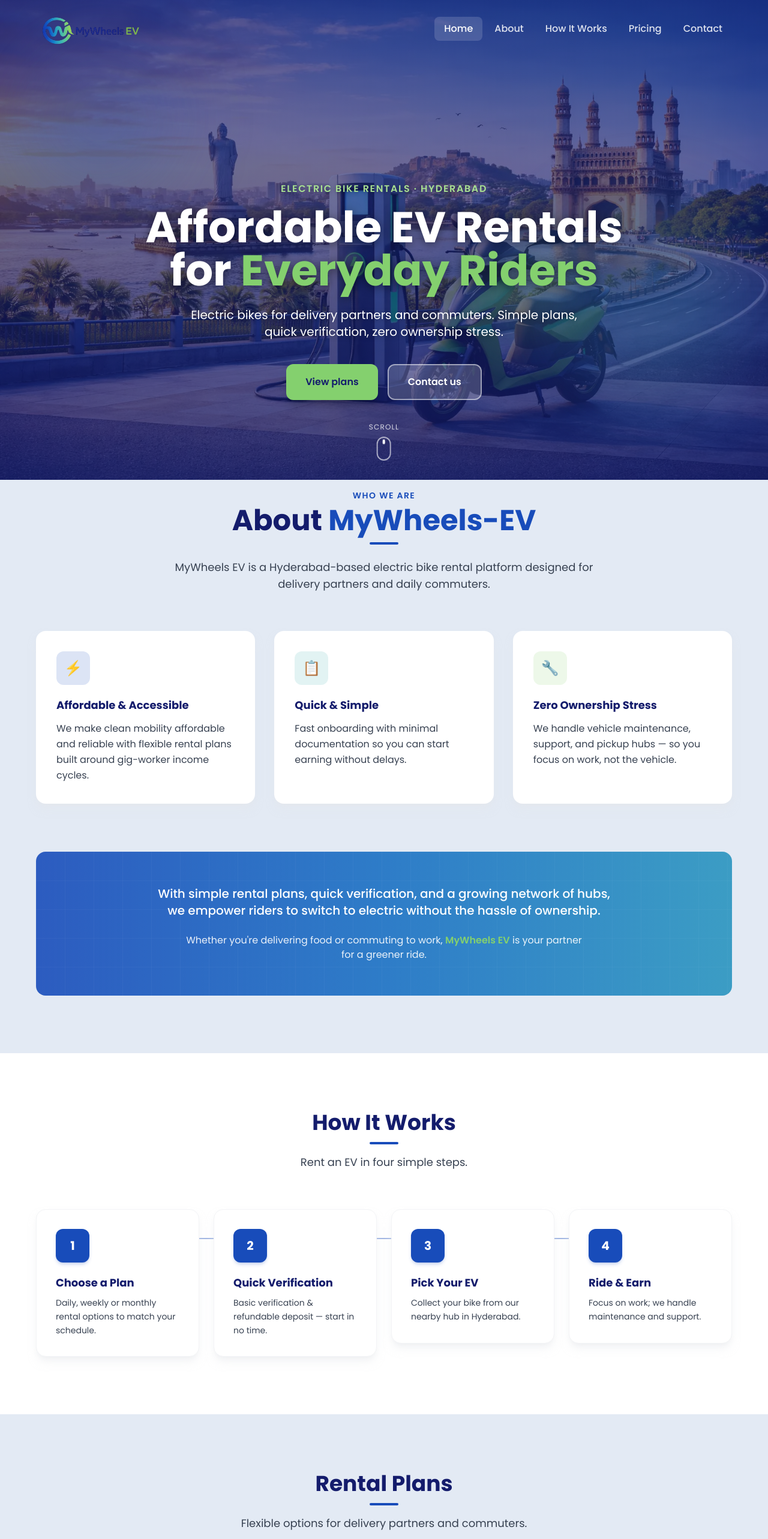
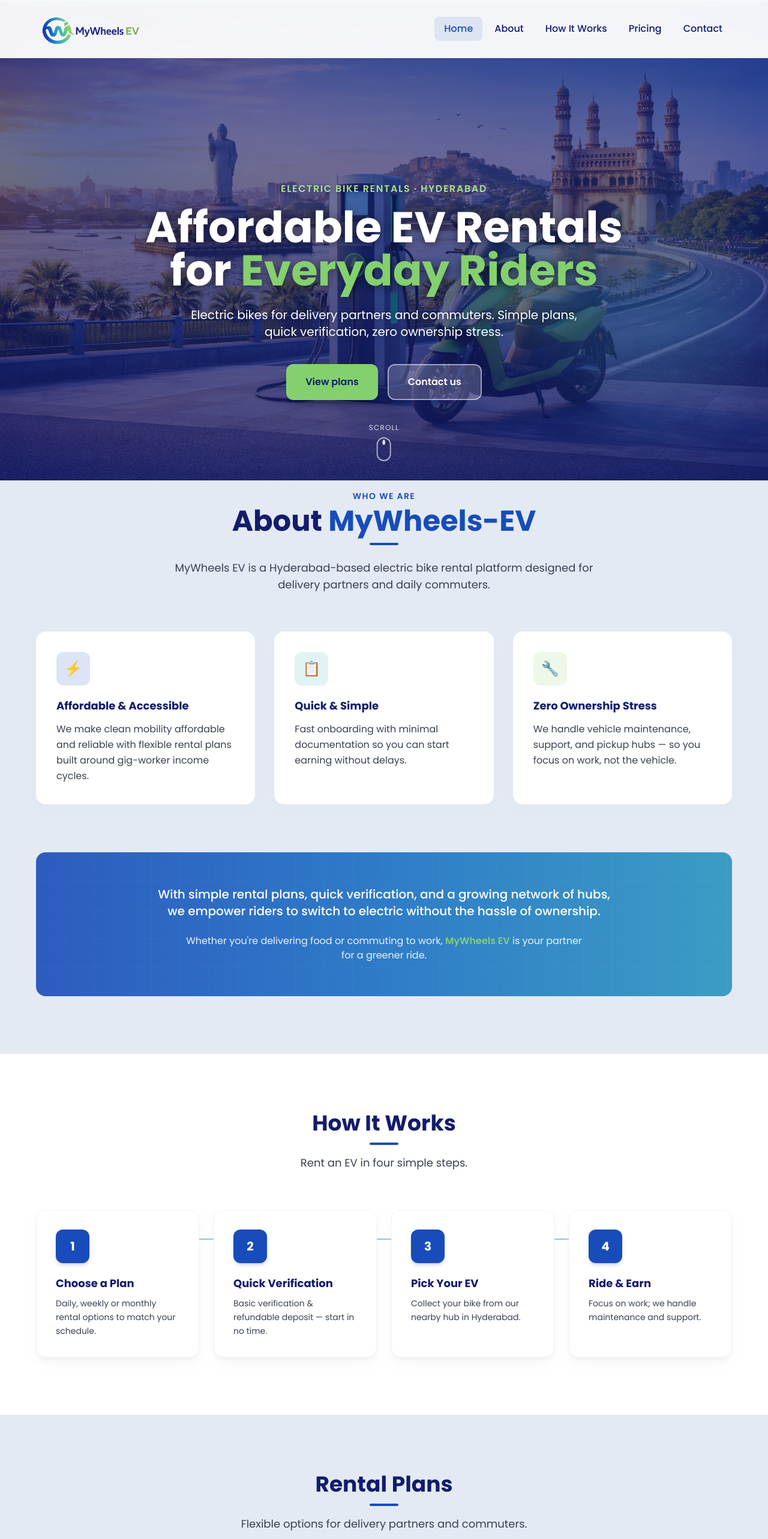
Before and after one commit to karan-singare/mywheels-ev, a React (Vite) app: page / in a window 1280 px wide. Shown: the top 2566 px of the page at 60% size. Built offline with nearby package versions, Linux system fonts and the light colour scheme.

Commit message:
Add Navbar component and enhance ContactUs and CTAStrip components

```diff
--- a/src/App.tsx
+++ b/src/App.tsx
@@ -1,10 +1,12 @@
 import Footer from "./components/Footer";
+import Navbar from "./components/Navbar";
 import BackToTop from "./components/BackToTop";
 import Home from "./pages/Home";
 
 const App: React.FC = () => {
   return (
     <div className="bg-bg text-textMain font-poppins min-h-screen antialiased">
+      <Navbar />
       <main className="flex-grow">
         <Home />
       </main>
--- a/src/components/CTAStrip.tsx
+++ b/src/components/CTAStrip.tsx
@@ -23,7 +23,7 @@
               View plans
             </a>
             <a
-              href="#contact"
+              href="tel:+919121969734"
               className="inline-flex items-center justify-center px-8 py-4 rounded-xl font-semibold text-white border-2 border-white/80 hover:bg-white/15 transition-all duration-300"
             >
               Contact us
--- a/src/components/ContactUs.tsx
+++ b/src/components/ContactUs.tsx
@@ -9,29 +9,44 @@
       label: "Phone",
       value: "+91 91219 69734",
       icon: "📞",
+      href: "tel:+919121969734",
     },
     {
       label: "Email",
       value: "support@mywheelsev.in",
       icon: "✉️",
+      href: "mailto:support@mywheelsev.in",
     },
   ];
 
   return (
     <div className="max-w-4xl mx-auto">
       <div className="grid md:grid-cols-3 gap-8">
-        {items.map((item) => (
-          <div
-            key={item.label}
-            className="bg-white rounded-2xl p-8 shadow-lg shadow-gray-200/50 border border-gray-100 text-center hover:shadow-xl hover:border-primary/30 transition-all duration-300"
-          >
-            <div className="w-14 h-14 rounded-xl bg-primary/10 text-primary flex items-center justify-center text-2xl mx-auto mb-4">
-              {item.icon}
+        {items.map((item) => {
+          const cardClass = "bg-white rounded-2xl p-8 shadow-lg shadow-gray-200/50 border border-gray-100 text-center hover:shadow-xl hover:border-primary/30 transition-all duration-300 block";
+          const content = (
+            <>
+              <div className="w-14 h-14 rounded-xl bg-primary/10 text-primary flex items-center justify-center text-2xl mx-auto mb-4">
+                {item.icon}
+              </div>
+              <p className="text-dark font-semibold">{item.label}</p>
+              <p className="mt-1 text-muted">{item.value}</p>
+            </>
+          );
+          return item.href ? (
+            <a
+              key={item.label}
+              href={item.href}
+              className={cardClass}
+            >
+              {content}
+            </a>
+          ) : (
+            <div key={item.label} className={cardClass}>
+              {content}
             </div>
-            <p className="text-dark font-semibold">{item.label}</p>
-            <p className="mt-1 text-muted">{item.value}</p>
-          </div>
-        ))}
+          );
+        })}
       </div>
     </div>
   );
--- a/src/components/Hero.tsx
+++ b/src/components/Hero.tsx
@@ -1,10 +1,8 @@
-import Navbar from "./Navbar";
-
 const Hero: React.FC = () => {
   const bgImage = `${import.meta.env.BASE_URL}home-bg.webp`;
 
   return (
-    <section className="relative min-h-screen w-full flex flex-col overflow-hidden">
+    <section className="relative min-h-screen min-h-[100dvh] w-full flex flex-col -mt-24 pt-24">
       {/* Full-bleed background */}
       <div
         className="absolute inset-0 bg-cover bg-center bg-no-repeat"
@@ -26,10 +24,7 @@
       <div className="absolute bottom-32 right-10 w-80 h-80 bg-teal/20 rounded-full blur-3xl animate-float" style={{ animationDelay: "1s" }} aria-hidden />
       <div className="absolute top-1/2 right-1/4 w-40 h-40 bg-green/20 rounded-full blur-2xl animate-float" style={{ animationDelay: "2s" }} aria-hidden />
 
-      {/* Navbar over hero - sticky, blended */}
-      <Navbar />
-
-      {/* Hero content - with top padding so it sits below nav */}
+      {/* Hero content - pt-24 keeps it below the navbar */}
       <div className="relative z-10 flex flex-1 flex-col items-center justify-center px-6 md:px-16 pt-24 pb-6 text-center">
         <div className="max-w-4xl mx-auto">
           <p className="text-[#84d06e] text-sm md:text-base font-semibold uppercase tracking-widest mb-4 animate-fade-in-up drop-shadow-[0_1px_3px_rgba(0,0,0,0.4)]" style={{ color: "#a8e092" }}>
@@ -59,13 +54,17 @@
         </div>
       </div>
 
-      {/* Scroll indicator */}
-      <div className="absolute bottom-8 left-1/2 -translate-x-1/2 flex flex-col items-center gap-2 text-white/80">
+      {/* Scroll indicator - scrolls to About */}
+      <a
+        href="#about"
+        className="absolute bottom-8 left-1/2 -translate-x-1/2 flex flex-col items-center gap-2 text-white/80 hover:text-white transition-colors cursor-pointer"
+        aria-label="Scroll to next section"
+      >
         <span className="text-xs uppercase tracking-widest">Scroll</span>
         <div className="w-6 h-10 rounded-full border-2 border-white/60 flex justify-center pt-1">
           <div className="w-1 h-2 rounded-full bg-white animate-bounce" />
         </div>
-      </div>
+      </a>
     </section>
   );
 };
--- a/src/components/HowItWorks.tsx
+++ b/src/components/HowItWorks.tsx
@@ -8,19 +8,18 @@
 const HowItWorks: React.FC = () => {
   return (
     <div className="relative">
-      <div className="grid md:grid-cols-4 gap-8 md:gap-6">
+      <div className="grid md:grid-cols-4 gap-8 md:gap-6 items-stretch">
         {steps.map((step, i) => (
-          <div key={step.num} className="relative">
-            {/* Connecting line on desktop */}
+          <div key={step.num} className="relative flex flex-col">
             {i < steps.length - 1 && (
               <div className="hidden md:block absolute top-12 left-1/2 w-full h-0.5 bg-gradient-to-r from-primary/60 to-primary/20 z-0" style={{ width: "calc(100% + 1.5rem)" }} />
             )}
-            <div className="relative z-10 bg-white rounded-2xl p-8 shadow-lg shadow-gray-200/50 border border-gray-100 hover:shadow-xl hover:border-primary/30 transition-all duration-300 group">
-              <div className="w-14 h-14 rounded-xl bg-primary text-white font-bold text-xl flex items-center justify-center mb-5 group-hover:scale-110 transition-transform duration-300 shadow-md shadow-primary/20">
+            <div className="relative z-10 flex flex-col flex-1 min-h-full bg-white rounded-2xl p-8 shadow-lg shadow-gray-200/50 border border-gray-100 hover:shadow-xl hover:border-primary/30 transition-all duration-300 group">
+              <div className="w-14 h-14 rounded-xl bg-primary text-white font-bold text-xl flex items-center justify-center mb-5 group-hover:scale-110 transition-transform duration-300 shadow-md shadow-primary/20 shrink-0">
                 {step.num}
               </div>
               <h3 className="font-bold text-lg text-dark mb-2">{step.title}</h3>
-              <p className="text-muted text-sm leading-relaxed">{step.desc}</p>
+              <p className="text-muted text-sm leading-relaxed flex-1">{step.desc}</p>
             </div>
           </div>
         ))}
--- a/src/components/Navbar.tsx
+++ b/src/components/Navbar.tsx
@@ -22,18 +22,12 @@
   return active;
 }
 
-const HERO_SCROLL_THRESHOLD = 320;
-
 const Navbar: React.FC = () => {
   const [open, setOpen] = useState(false);
   const [activeHash, setActiveHash] = useState("");
-  const [scrolled, setScrolled] = useState(false);
 
   useEffect(() => {
-    const onScroll = () => {
-      setActiveHash(getActiveSection());
-      setScrolled(window.scrollY > HERO_SCROLL_THRESHOLD);
-    };
+    const onScroll = () => setActiveHash(getActiveSection());
     const onHashChange = () => setActiveHash(window.location.hash || getActiveSection());
     onScroll();
     window.addEventListener("scroll", onScroll, { passive: true });
@@ -58,42 +52,24 @@
 
   const linkClass = (link: (typeof navLinks)[0]) => {
     const active = isActive(link);
-    if (!scrolled) {
-      return `px-4 py-2 rounded-lg font-medium transition-colors ${
-        active ? "text-white bg-white/15" : "text-white/85 hover:text-white hover:bg-white/10"
-      }`;
-    }
     return `px-4 py-2 rounded-lg font-medium transition-colors ${
       active ? "text-primary bg-primary/10" : "text-dark hover:text-primary hover:bg-primary/5"
     }`;
   };
-  const mobileLinkClass = (link: (typeof navLinks)[0]) => {
-    const active = isActive(link);
-    if (!scrolled) {
-      return `block py-3 px-4 rounded-lg font-medium transition-colors ${
-        link.scrollTop ? "w-full text-left" : ""
-      } ${active ? "text-white bg-white/15" : "text-white/85 hover:text-white hover:bg-white/10"}`;
-    }
-    return `block py-3 px-4 rounded-lg font-medium transition-colors ${
+  const mobileLinkClass = (link: (typeof navLinks)[0]) =>
+    `block py-3 px-4 rounded-lg font-medium transition-colors ${
       link.scrollTop ? "w-full text-left" : ""
-    } ${active ? "text-primary bg-primary/10" : "text-dark hover:bg-primary/5 hover:text-primary"}`;
-  };
+    } ${isActive(link) ? "text-primary bg-primary/10" : "text-dark hover:bg-primary/5 hover:text-primary"}`;
 
   return (
-    <header
-      className={`sticky top-0 z-50 transition-all duration-300 ${
-        scrolled
-          ? "bg-white/95 backdrop-blur border-b border-gray-200/80 shadow-sm"
-          : "bg-transparent border-b border-transparent"
-      }`}
-    >
+    <header className="sticky top-0 z-50 bg-white/95 backdrop-blur border-b border-gray-200/80 shadow-sm transition-all duration-300">
       <div className="px-6 md:px-[60px] py-1.5 md:py-2">
         <div className="flex justify-between items-center max-w-7xl mx-auto">
           <button type="button" onClick={scrollToTop} className="flex items-center focus:outline-none focus:ring-2 focus:ring-primary/30 rounded-lg">
             <img
               src={`${import.meta.env.BASE_URL}mywheels-ev.png`}
               alt="MyWheels EV"
-              className={`h-14 md:h-20 transition-all duration-300`}
+              className="h-14 md:h-20 transition-all duration-300"
             />
           </button>
 
@@ -118,7 +94,7 @@
 
           <button
             type="button"
-            className={`md:hidden p-2 text-2xl rounded-lg transition-colors ${scrolled ? "text-dark hover:bg-gray-100" : "text-white hover:bg-white/10"}`}
+            className="md:hidden p-2 text-2xl text-dark hover:bg-gray-100 rounded-lg transition-colors"
             onClick={() => setOpen(!open)}
             aria-expanded={open}
             aria-label="Toggle menu"
@@ -128,7 +104,7 @@
         </div>
 
         {open && (
-          <nav className={`md:hidden mt-3 pt-3 pb-2 space-y-1 ${scrolled ? "border-t border-gray-200" : "border-t border-white/20"}`}>
+          <nav className="md:hidden mt-3 pt-3 pb-2 border-t border-gray-200 space-y-1">
             {navLinks.map((link) =>
               link.scrollTop ? (
                 <button
```
Also changed, not shown: src/components/PricingCard.tsx (+4 -4 lines).
